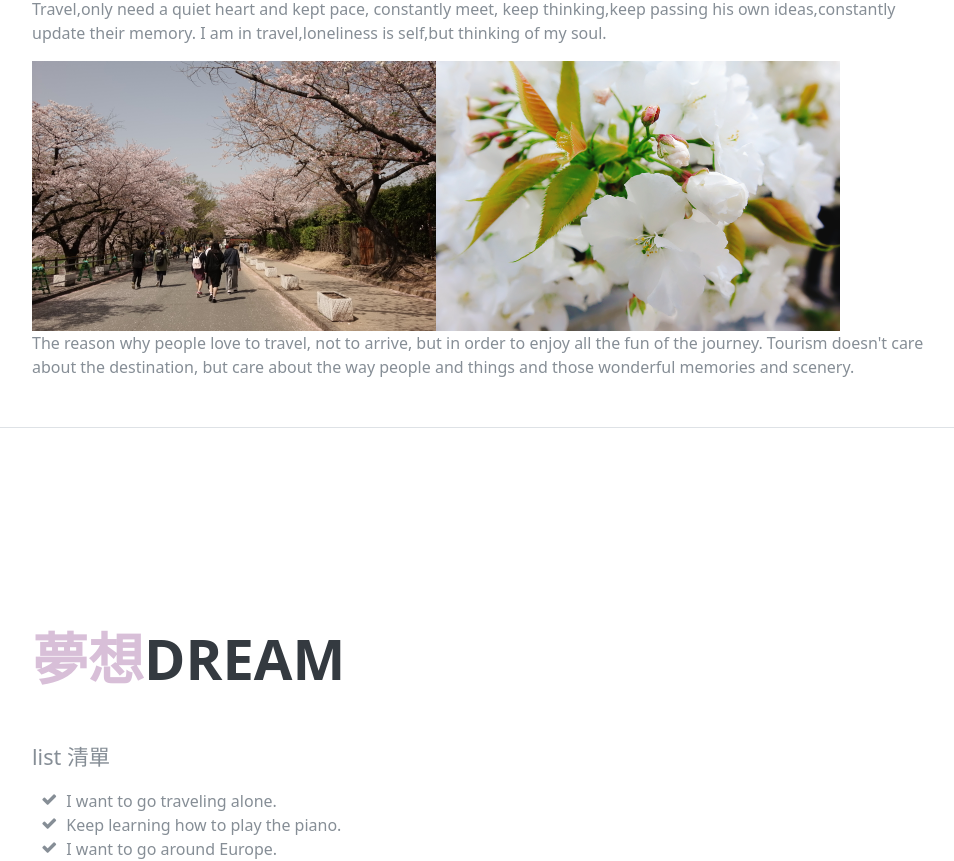
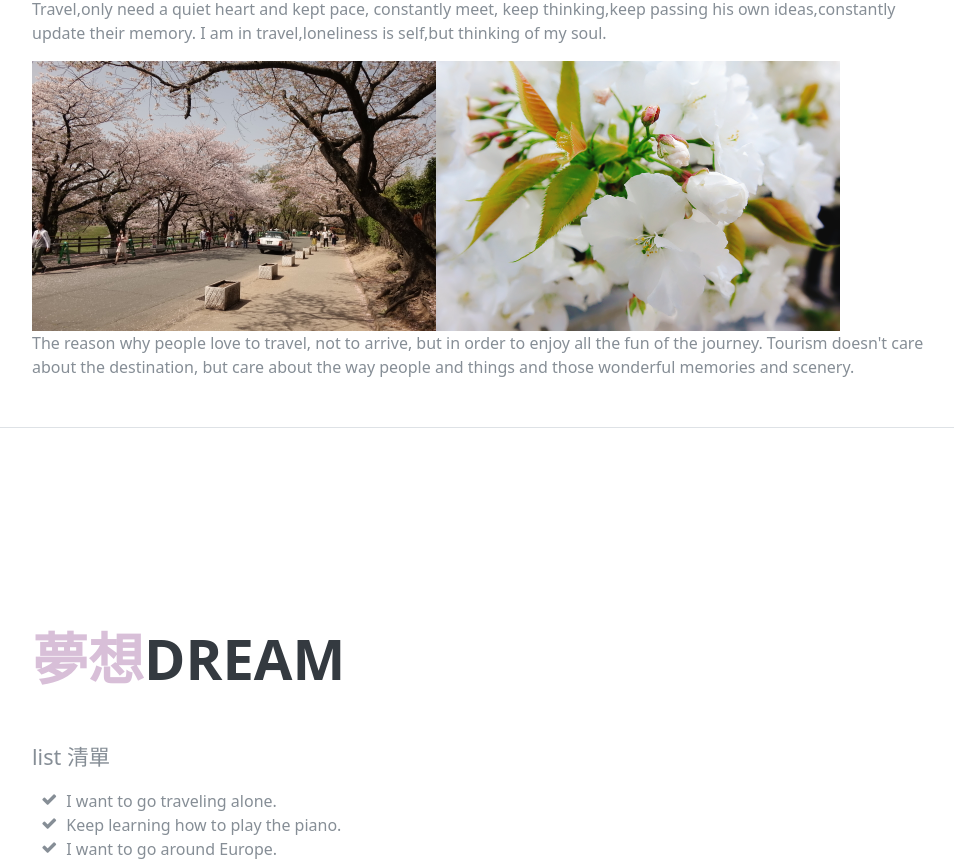
Before and after one commit to forever0228/forever0228.github.io, a website: page index.html in a window 1280 px wide. Shown: the part 5480-6341 px from the top of the page, without its empty margins (288-1242 px from the left). Drawn offline with nearby package versions, Linux system fonts and the light colour scheme; a web font is replaced by a local one.

Commit message:
Add files via upload

```diff
--- a/index.html
+++ b/index.html
@@ -420,7 +420,7 @@
           <img src="img/P_20150213_110336.jpg" width="404" height="270"><img src="img/P_20150213_110906.jpg" width="404" height="270">
         </span>
 			 <p>Travel,only need a quiet heart and kept pace, constantly meet, keep thinking,keep passing his own ideas,constantly update their memory. I am in travel,loneliness is self,but thinking of my soul.</p>
-			  <img src="img/DSC01557.jpg" width="404" height="270"><img src="img/SelfieCity_20180420204418_org.jpg" width="404" height="270">
+			  <img src="img/DSC01562.jpg" width="404" height="270"><img src="img/SelfieCity_20180420204418_org.jpg" width="404" height="270">
  <p class="mb-0">The reason why people love to travel, not to arrive, but in order to enjoy all the fun of the journey. Tourism doesn't care about the destination, but care about the way people and things and those wonderful memories and scenery.</p>
 	  </section>
 
```
